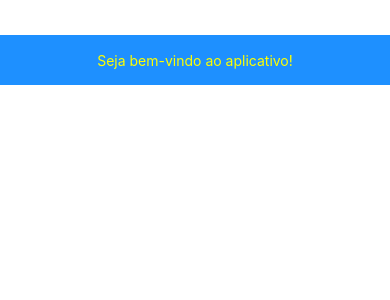
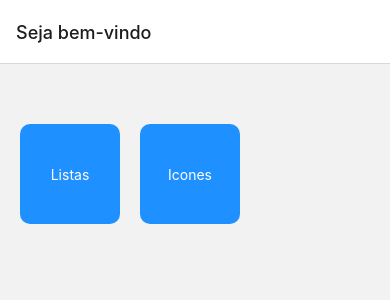
Before and after one commit to italoconceicao/primeiroApp, a React Native app: screen /Home in a window 390 px wide. Shown: the top 300 px of the page. Built offline with nearby package versions, Linux system fonts and the light colour scheme.

Commit message:
Primeira criacao de botoes e navegacao

```diff
--- a/App.js
+++ b/App.js
@@ -1,12 +1,27 @@
 // import { StatusBar } from 'expo-status-bar';
 // import { StyleSheet, Text, View } from 'react-native';
+import { NavigationContainer } from '@react-navigation/native'
+import { createNativeStackNavigator } from '@react-navigation/native-stack'
 import Home from "./src/screens/home"
+import { Lists } from "./src/screens/Lists";
 
-import { List } from "./src/screens/Lists";
+const Stack = createNativeStackNavigator();
 
 export default function App() {
-  return <Home />
-  // return <Home />
+  return (
+    <NavigationContainer>
+      <Stack.Navigator>
+        <Stack.Screen name='Home' component={Home} options={{ headerShown: true, headerTitle: 'Seja bem-vindo' }} />
+        <Stack.Screen name='Lists' component={Lists} />
+        {/* <Stack.Screen name='Icons' component={Icons} /> */}
+
+      </Stack.Navigator>
+    </NavigationContainer >
+
+
+
+    // <Home />
+  )
 
   // return (
   //   <View style={styles.container}>
--- a/package.json
+++ b/package.json
@@ -9,10 +9,14 @@
     "web": "expo start --web"
   },
   "dependencies": {
+    "@react-navigation/native": "^6.1.9",
+    "@react-navigation/native-stack": "^6.9.17",
     "expo": "~49.0.15",
     "expo-status-bar": "~1.6.0",
     "react": "18.2.0",
-    "react-native": "0.72.6"
+    "react-native": "0.72.6",
+    "react-native-safe-area-context": "4.6.3",
+    "react-native-screens": "~3.22.0"
   },
   "devDependencies": {
     "@babel/core": "^7.20.0"
--- a/src/screens/Lists/index.js
+++ b/src/screens/Lists/index.js
@@ -83,7 +83,7 @@ const DATA = [
     },
 ];
 
-export const List = () => {
+export const Lists = () => {
     return (
         <View style={{ flex: 1, paddingVertical: 60, paddingLeft: 10 }}>
             <FlatList
--- a/src/screens/home/index.js
+++ b/src/screens/home/index.js
@@ -1,20 +1,56 @@
-import { View, Text } from 'react-native'
+import { View, Text, TouchableOpacity, FlatList } from 'react-native'
 import { Header } from '../../components/Header'
+import { useNavigation } from '@react-navigation/native'
 
-// export default function Home() {
-//     return (
-//         <View style={{ flex: 1, paddingVertical: 35, backgroundColor: '#FFF' }} >
-
-//             <Header />
-//         </View>
-//     )
-// }
+const DATA = [
+    {
+        id: 1,
+        name: 'Listas',
+        routeName: 'Lists',
+    },
+    {
+        id: 2,
+        name: 'Icones',
+        routeName: 'Icons',
+    },
+    // {
+    //     id: 3,
+    //     name: 'Mapa',
+    //     routeName: 'Map',
+    // }
+]
 
 export default function Home() {
+    const { navigate } = useNavigation();
     return (
-        <View style={{ flex: 1, paddingVertical: 35 }}>
-            <Header />
-            {/* <Text> Seja bem vindo ao app! </Text> */}
-        </View>
+        <View style={{ flex: 1, paddingVertical: 60, paddingLeft: 10 }}>
+            <FlatList
+                data={DATA /* array de informações da lista */}
+                numColumns={2} /*exige o marginHorizontal*/
+                renderItem={({ item, index }) => (
+                    <TouchableOpacity
+                        activeOpacity={0.6}
+                        onPress={() => {
+                            navigate(item.routeName)
+                        }}
+
+                        style={{
+                            width: 100,
+                            height: 100,
+                            alignItems: 'center',
+                            justifyContent: 'center',
+                            marginHorizontal: 10,
+                            borderRadius: 10,
+                            backgroundColor: '#1E90FF'
+                        }}>
+                        <Text style={{ color: '#FFF' }}> {item.name} </Text>
+                    </TouchableOpacity>
+                )
+                }
+                keyExtractor={(item) => item.id}
+            />
+
+
+        </View >
     );
 }
```
Also changed, not shown: 1 other file (tests, documents, lock files or other folders).
